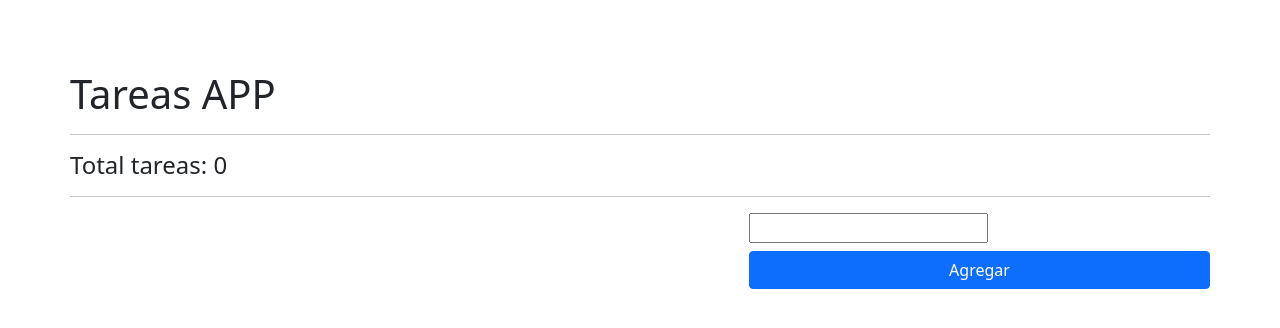
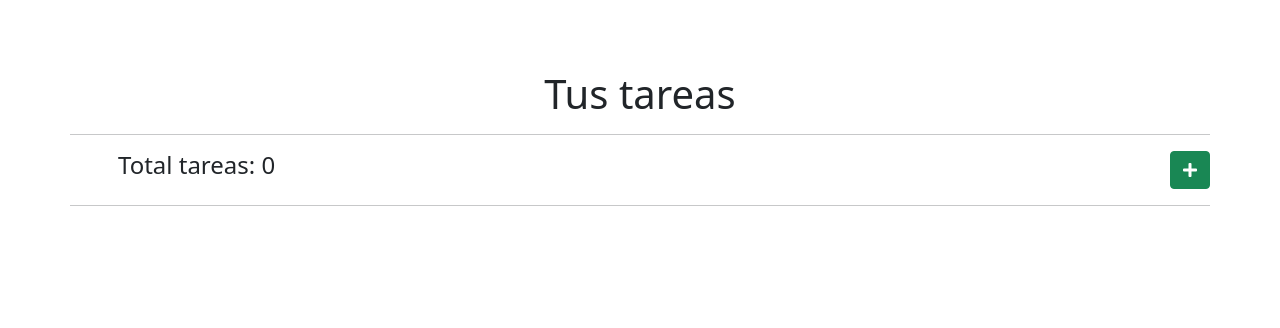
Before and after one commit to MendietaSergio/Tareas, a React (Create React App) app: page / in a window 1280 px wide. Shown: the top 328 px of the page. Built offline with nearby package versions, Linux system fonts and the light colour scheme.

Commit message:
añade usestate para el funcionamiento en del boton plus/times

```diff
--- a/src/App.js
+++ b/src/App.js
@@ -1,4 +1,4 @@
-import React, { useEffect, useReducer } from "react";
+import React, { useEffect, useReducer, useState } from "react";
 import { Form } from "./components/Form";
 import { ListaTareas } from "./components/ListaTareas";
 import useForm from "./hooks/useForm";
@@ -22,6 +22,7 @@ const init = () => {
   return JSON.parse(localStorage.getItem("tareas")) || [];
 };
 function App() {
+
   //dispatch= funcion que dispara las funciones
   const [tareas, dispatch] = useReducer(tareasReducer, [], init);
 
@@ -34,6 +35,11 @@ function App() {
   useEffect(() => {
     localStorage.setItem("tareas", JSON.stringify(tareas));
   }, [tareas]); //cuando cambia se ejecuta
+
+  const [btnAgregar, setBtnAgregar] = useState(false)
+  useEffect(() => {
+    console.log("cambio el estado de btnAgregar ", btnAgregar);
+  }, [btnAgregar]);
 
   const handleSubmit = (e) => {
     e.preventDefault();
@@ -68,14 +74,43 @@ function App() {
     };
     dispatch(cambiarEstado);
   };
+
+  const btnAdd = () => {
+    console.log(btnAgregar);
+    btnAgregar = !btnAgregar
+    console.log(btnAgregar);
+  }
+
   return (
     <div className="App">
-      <h1>Tareas APP</h1>
-      <hr />
-      <h4>Total tareas: {tareas.length}</h4>
+      <h1 className="text-center">Tus tareas</h1>
       <hr />
       <div className="row">
-        <div className="col-7">
+
+        <div className="col-6">
+          <h4 className="mx-5">Total tareas: {tareas.length}</h4>
+        </div>
+        <div className="col-6">
+          {btnAgregar ?
+            (null
+            )
+            :
+            (
+              <div
+                className="d-flex justify-content-end">
+                <div
+                  onClick={() => setBtnAgregar(!btnAgregar)}
+                  className="btn btn-success">
+                  <i className="fas fa-plus"></i>
+                </div>
+              </div>
+            )
+          }
+        </div>
+      </div>
+      <hr />
+      <div className="row">
+        <div className={btnAgregar ? "col-7":'col-12'}>
           <ul className="list-grop list-group-flush px-4">
             <ListaTareas
               tareas={tareas}
@@ -84,12 +119,28 @@ function App() {
             />
           </ul>
         </div>
-        <div className="col-5">
+        <div div className={btnAgregar ? "col-5":null}>
+          {btnAgregar ?
+            (
+              <div>
+                <div
+                  className="d-flex justify-content-end">
+                  <div
+                    onClick={() => setBtnAgregar(!btnAgregar)}
+                    className="btn btn-danger my-2">
+                    <i className="fas fa-times"></i>
+                  </div>
+                </div>
                 <Form
                   handleSubmit={handleSubmit}
                   handleInputChange={handleInputChange}
                   descripcion={descripcion}
                 />
+              </div>
+            )
+            :
+            (null)
+          }
         </div>
       </div>
     </div>
```
Lines whose indentation alone changed are shown as unchanged.
